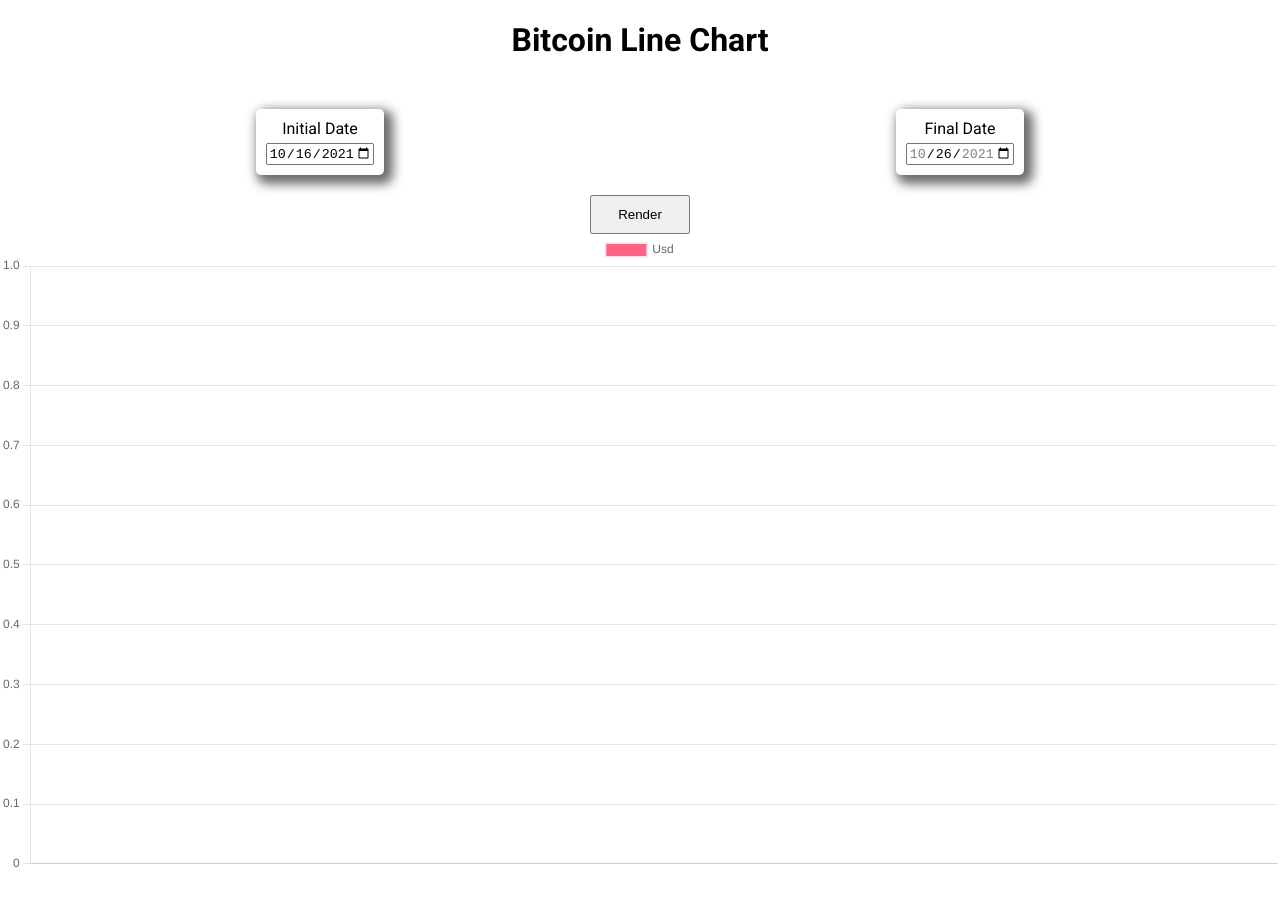
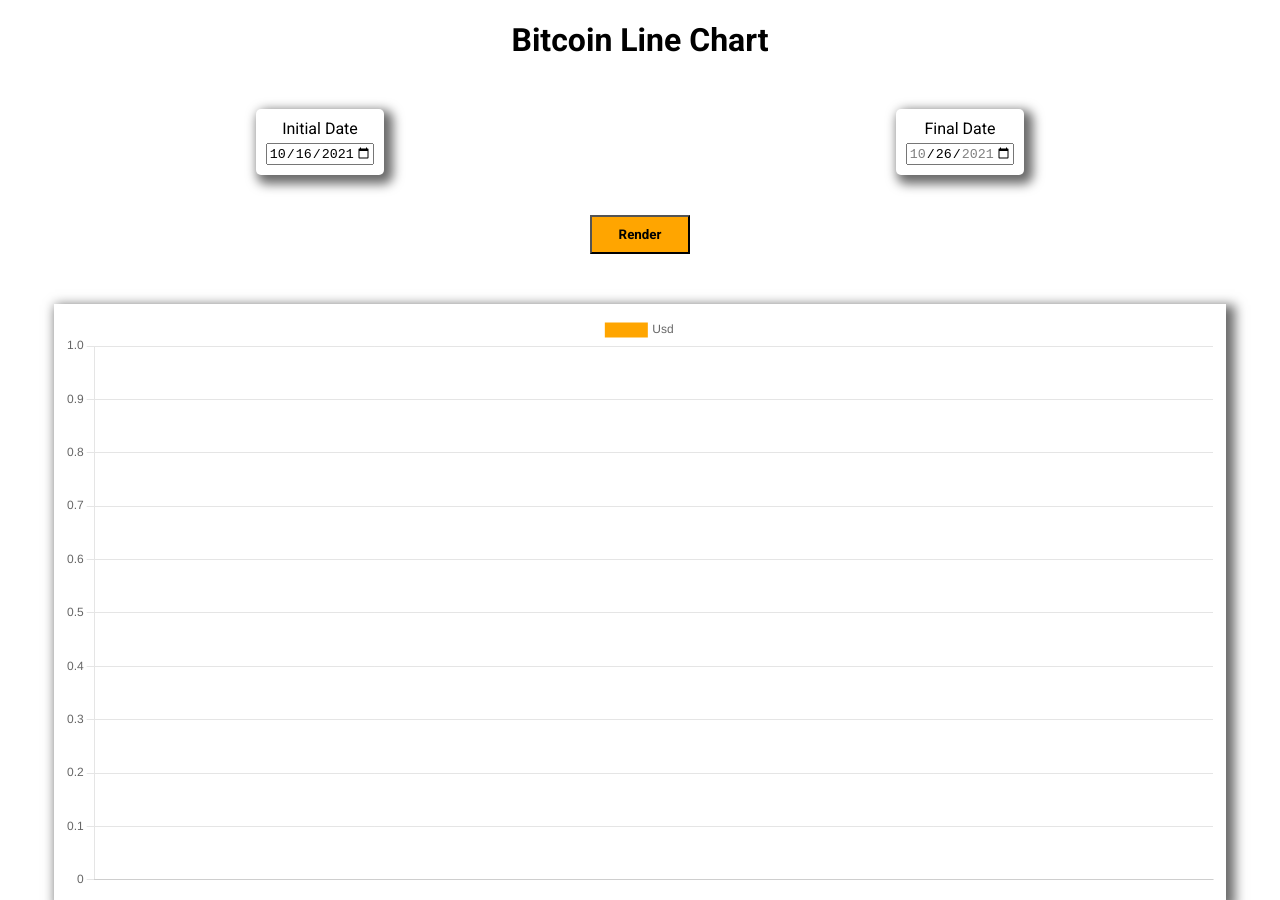
Before and after one commit to lauratro/Bitcoin-Chartjs-Project, a React (Create React App) app: page / in a window 1280 px wide. Before the commit the page ends 874 px from the top, so only its background shows below. Built offline with nearby package versions, Linux system fonts and the light colour scheme.

Commit message:
Chart Style and color fixed

```diff
--- a/src/components/BitcoinChartFetch.js/BitcoinChartFetch.css
+++ b/src/components/BitcoinChartFetch.js/BitcoinChartFetch.css
@@ -1,9 +1,13 @@
 .errorText {
   text-align: center;
-  margin: 10px;
+  margin: 20px 10px;
 }
 .renderButton {
   width: 100px;
   margin: 0 auto;
   padding: 10px;
+  background-color: rgb(255, 165, 0);
+  color: black;
+  font-family: "Roboto", sans-serif;
+  font-weight: bold;
 }
--- a/src/components/BitcoinChartFetch.js/BitcoinChartFetch.js
+++ b/src/components/BitcoinChartFetch.js/BitcoinChartFetch.js
@@ -36,8 +36,8 @@ export default function BitcoinChartFetch() {
         label: "Usd",
         data: bitcoinUsd,
         fill: false,
-        backgroundColor: "rgb(255, 99, 132)",
-        borderColor: "rgba(255, 99, 132, 0.2)",
+        backgroundColor: "rgb(255,165,0)",
+        borderColor: "rgba(255,165,0.2)",
       },
     ],
   };
@@ -55,7 +55,7 @@ export default function BitcoinChartFetch() {
       setErrorText("");
       setChartRender(true);
     } else {
-      setErrorText("The start date has to be smaller than the final date");
+      setErrorText("The initial date has to be smaller than the final date");
       setChartRender(false);
     }
   };
--- a/src/components/Chart/Chart.css
+++ b/src/components/Chart/Chart.css
@@ -1,5 +1,10 @@
+.externalContainer {
+  margin-top: 50px;
+}
 .chartContainer {
   margin-top: 50px;
-  width: 80%;
+  width: 90%;
+  padding: 10px;
   box-shadow: 5px 5px 11px 4px rgba(0, 0, 0, 0.59);
+  margin: 0 auto;
 }
--- a/src/components/Chart/Chart.js
+++ b/src/components/Chart/Chart.js
@@ -1,10 +1,13 @@
 import React from "react";
 import { Line } from "react-chartjs-2";
+import "./Chart.css";
 
 export default function Chart({ data, options }) {
   return (
-    <div>
-      <Line data={data} options={options} />
+    <div className="externalContainer">
+      <div className="chartContainer">
+        <Line data={data} options={options} />
+      </div>
     </div>
   );
 }
```
